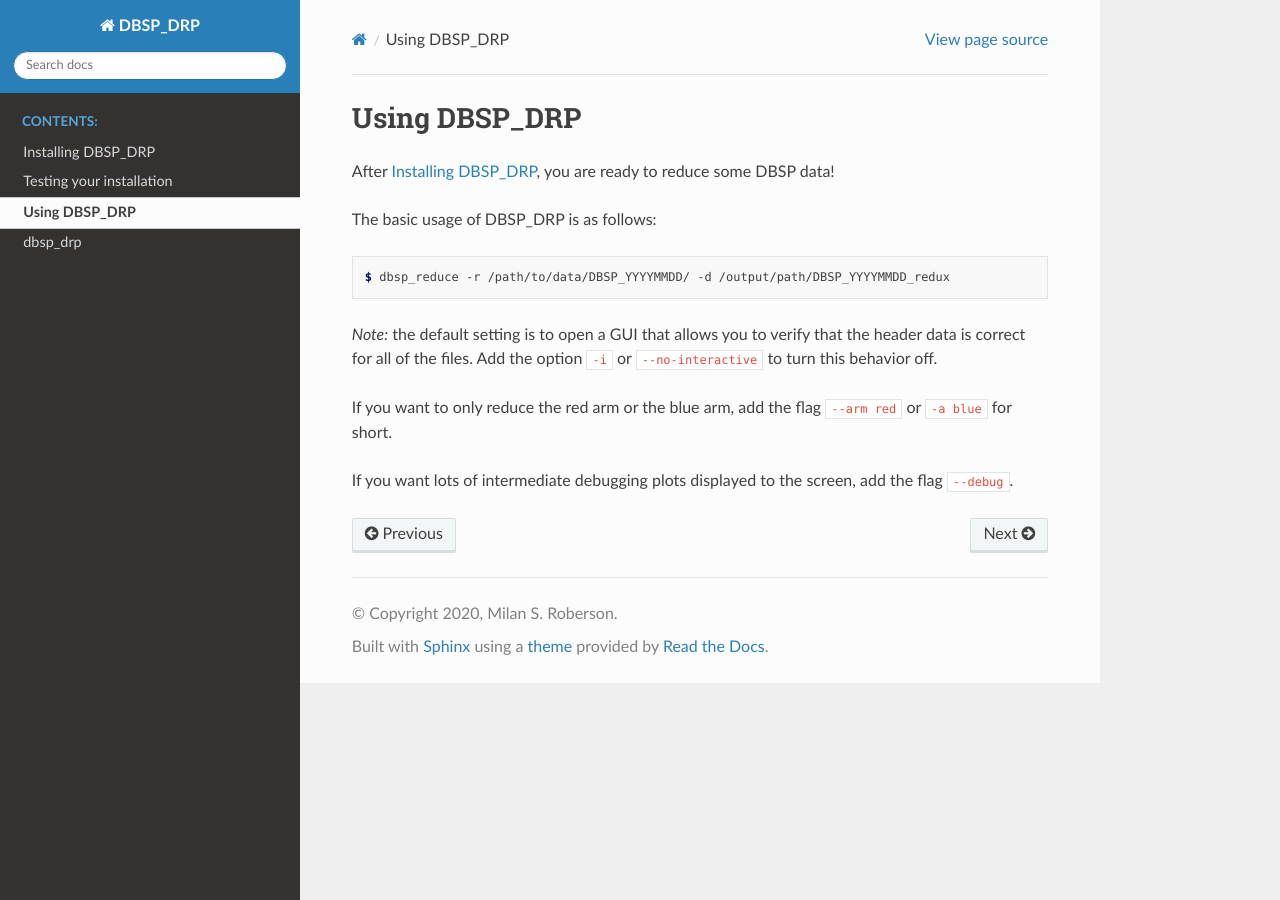
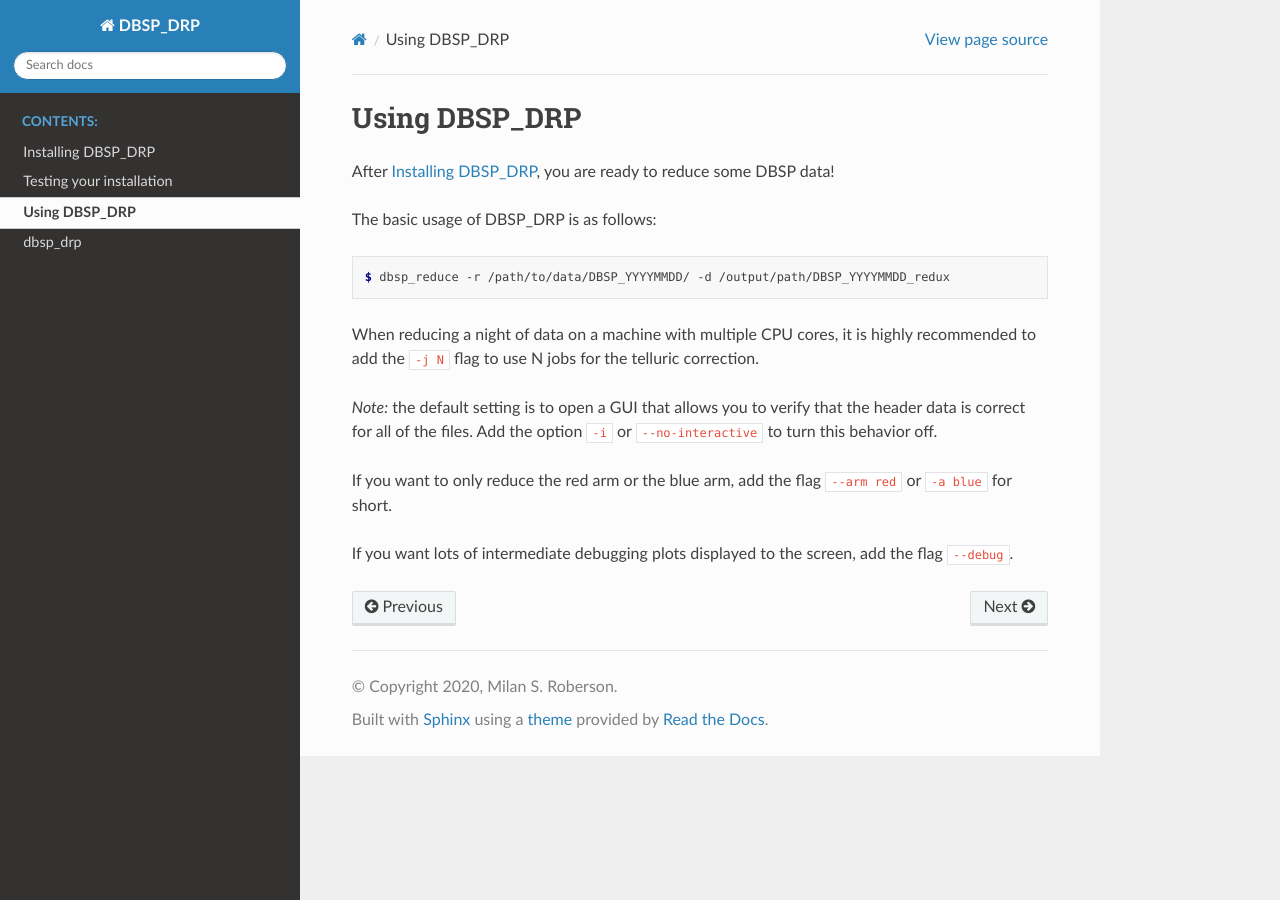
Before and after one commit to finagle29/DBSP_DRP, a Sphinx documentation site: the page built from docs/source/usage.rst, in a window 1280 px wide. Built offline with Sphinx 7.4.7 and the Read the Docs theme 2.0.0, drawn with Linux system fonts in a browser that asks for light colours.

Commit message:
Add multiprocessing to usage docs

```diff
--- a/docs/source/usage.rst
+++ b/docs/source/usage.rst
@@ -10,6 +10,8 @@ The basic usage of DBSP_DRP is as follows:
 
     $ dbsp_reduce -r /path/to/data/DBSP_YYYYMMDD/ -d /output/path/DBSP_YYYYMMDD_redux
 
+When reducing a night of data on a machine with multiple CPU cores, it is highly recommended to add the ``-j N`` flag to use N jobs for the telluric correction.
+
 *Note:* the default setting is to open a GUI that allows you to verify that the header data is correct for all of the files.
 Add the option ``-i`` or ``--no-interactive`` to turn this behavior off.
 
```
